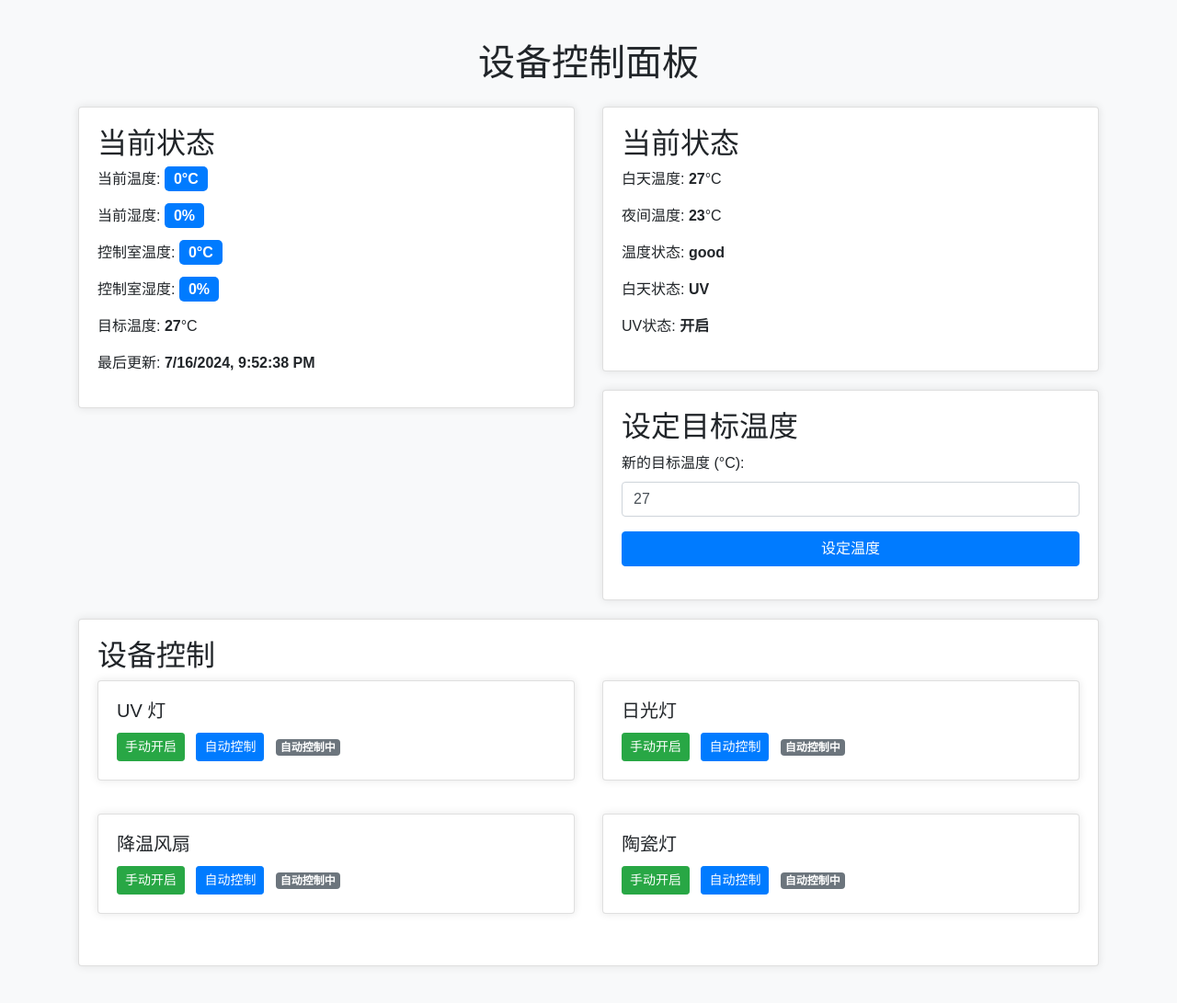
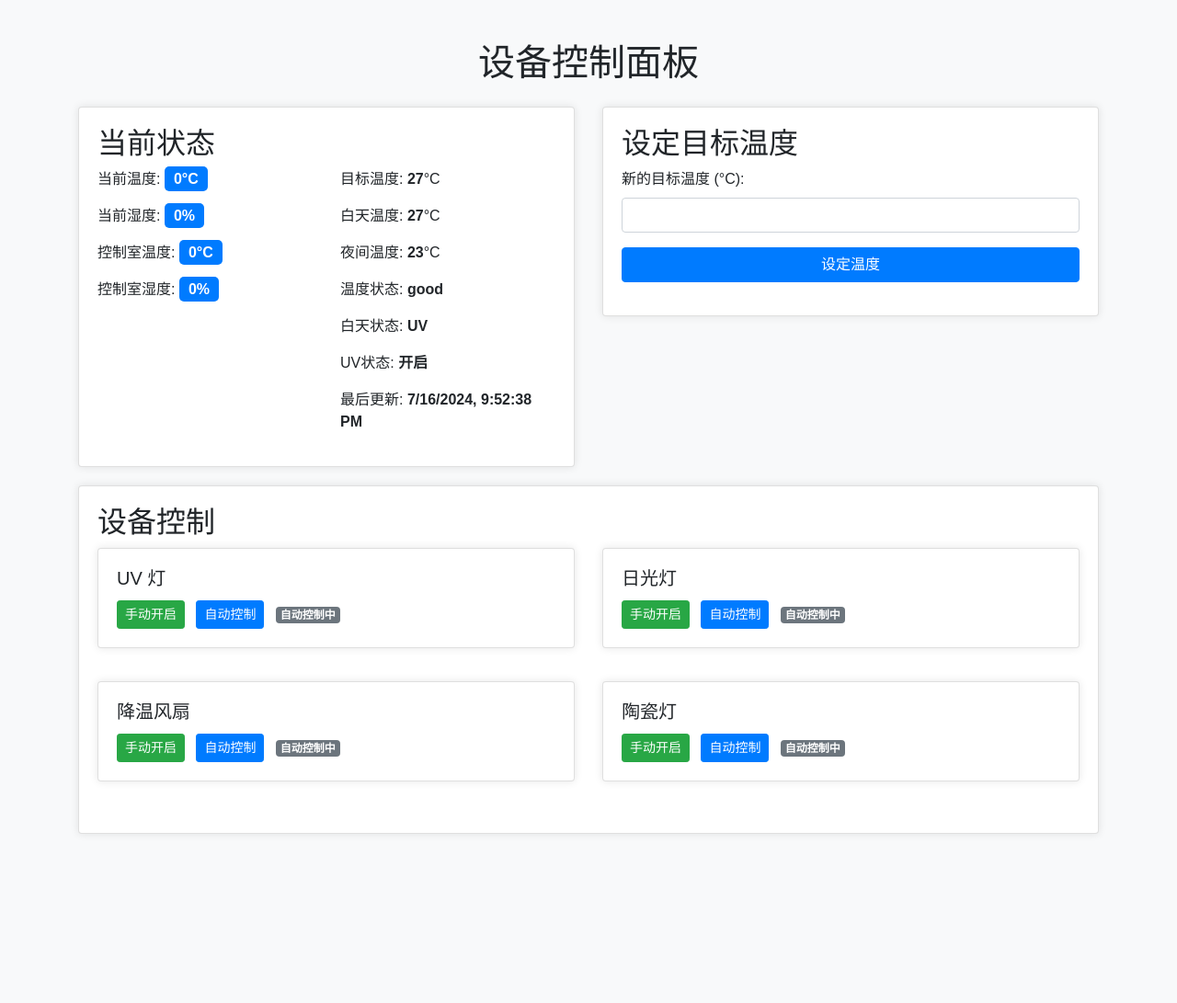
Before and after one commit to Ogalababa/RPI_temperature_controller, a Flask app: page / in a window 1280 px wide. Shown: the whole page at 92% size. After the commit the page ends 907 px from the top, so only its background shows below. Run offline with Flask 3, Linux system fonts and the light colour scheme; some libraries are stand-ins or nearby versions.

Commit message:
优化UI

```diff
--- a/templates/index.html
+++ b/templates/index.html
@@ -44,12 +44,19 @@
                     <div class="card-body">
                         <h2>当前状态</h2>
                         <div class="row">
-                            <div class="col-md-12">
+                            <div class="col-md-6">
                                 <p>当前温度: <span id="current_temp" class="status-value"></span></p>
                                 <p>当前湿度: <span id="current_hum" class="status-value"></span></p>
                                 <p>控制室温度: <span id="control_temp" class="status-value"></span></p>
                                 <p>控制室湿度: <span id="control_hum" class="status-value"></span></p>
+                            </div>
+                            <div class="col-md-6">
                                 <p>目标温度: <span id="target_temp" class="font-weight-bold"></span>°C</p>
+                                <p>白天温度: <span id="day_temp" class="font-weight-bold"></span>°C</p>
+                                <p>夜间温度: <span id="night_temp" class="font-weight-bold"></span>°C</p>
+                                <p>温度状态: <span id="temp_status" class="font-weight-bold"></span></p>
+                                <p>白天状态: <span id="is_day" class="font-weight-bold"></span></p>
+                                <p>UV状态: <span id="is_uv" class="font-weight-bold"></span></p>
                                 <p>最后更新: <span id="last_update" class="font-weight-bold"></span></p>
                             </div>
                         </div>
@@ -57,20 +64,6 @@
                 </div>
             </div>
             <div class="col-md-6">
-                <div class="card">
-                    <div class="card-body">
-                        <h2>当前状态</h2>
-                        <div class="row">
-                            <div class="col-md-12">
-                                <p>白天温度: <span id="day_temp" class="font-weight-bold"></span>°C</p>
-                                <p>夜间温度: <span id="night_temp" class="font-weight-bold"></span>°C</p>
-                                <p>温度状态: <span id="temp_status" class="font-weight-bold"></span></p>
-                                <p>白天状态: <span id="is_day" class="font-weight-bold"></span></p>
-                                <p>UV状态: <span id="is_uv" class="font-weight-bold"></span></p>
-                            </div>
-                        </div>
-                    </div>
-                </div>
                 <div class="card">
                     <div class="card-body">
                         <h2>设定目标温度</h2>
@@ -108,7 +101,6 @@
                 document.getElementById('target_temp').innerText = data.target_temp;
                 document.getElementById('day_temp').innerText = data.target_temp;
                 document.getElementById('night_temp').innerText = data.target_temp - 4;
-                document.getElementById('new_target_temp').value = data.target_temp;
             }
         });
 
@@ -176,7 +168,6 @@
             }
 
             document.getElementById('target_temp').innerText = data.target_temp;
-            document.getElementById('new_target_temp').value = data.target_temp;
             document.getElementById('day_temp').innerText = data.day_temp;
             document.getElementById('night_temp').innerText = data.night_temp;
             document.getElementById('temp_status').innerText = data.temp_status;
```
